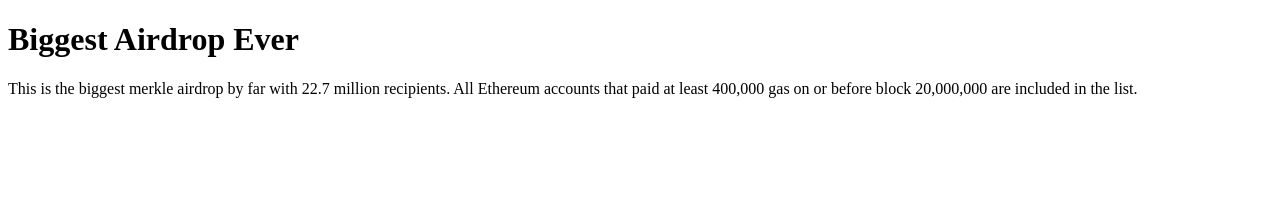
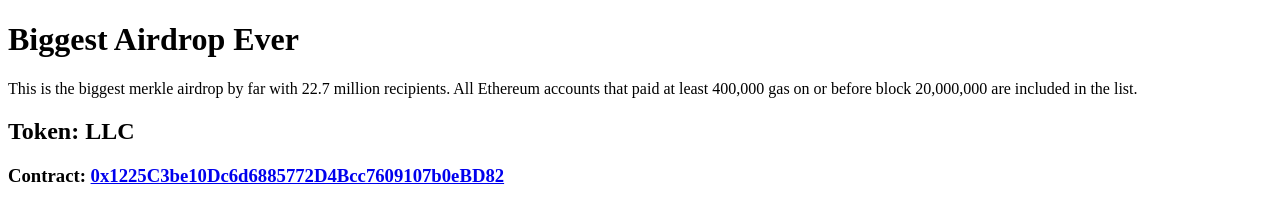
Before and after one commit to leaderlessclub/leaderlessclub.github.io, a plain HTML site: page index.html in a window 1280 px wide. Drawn offline with Linux system fonts and the light colour scheme.

Commit message:
Update index.html

```diff
--- a/index.html
+++ b/index.html
@@ -1,10 +1,18 @@
 <!DOCTYPE html>
 <html>
+
 <body>
-<h1>Biggest Airdrop Ever</h1>
-<p>This is the biggest merkle airdrop by far with 22.7 million recipients.
-    All Ethereum accounts that paid at least 400,000 gas on or before
-    block 20,000,000 are included in the list.
-</p>
+    <h1>Biggest Airdrop Ever</h1>
+    <p>This is the biggest merkle airdrop by far with 22.7 million recipients.
+        All Ethereum accounts that paid at least 400,000 gas on or before
+        block 20,000,000 are included in the list.
+    </p>
+    <h2>Token: LLC</h2>
+    <h3>Contract: <a href="https://etherscan.io/address/0x1225c3be10dc6d6885772d4bcc7609107b0ebd82" target="_blank">
+        0x1225C3be10Dc6d6885772D4Bcc7609107b0eBD82
+    </a></h3>
+
+
 </body>
+
 </html>
```
